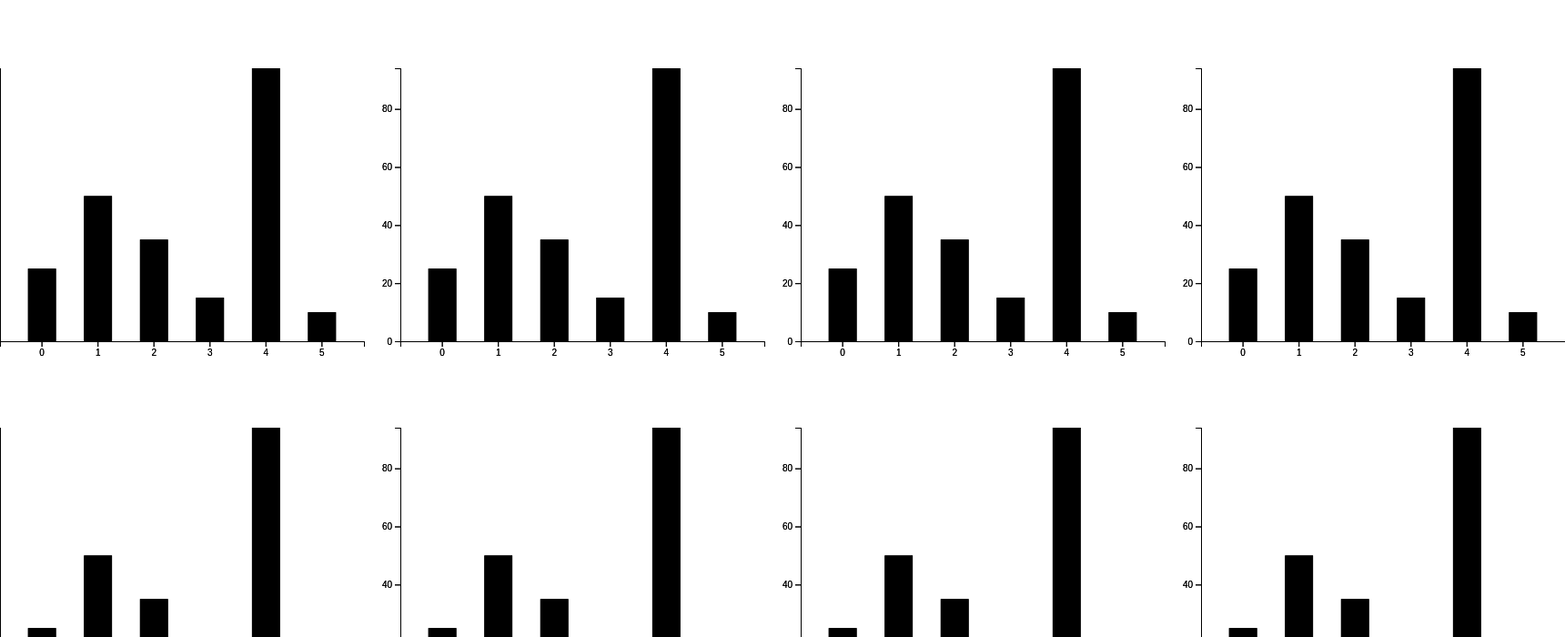
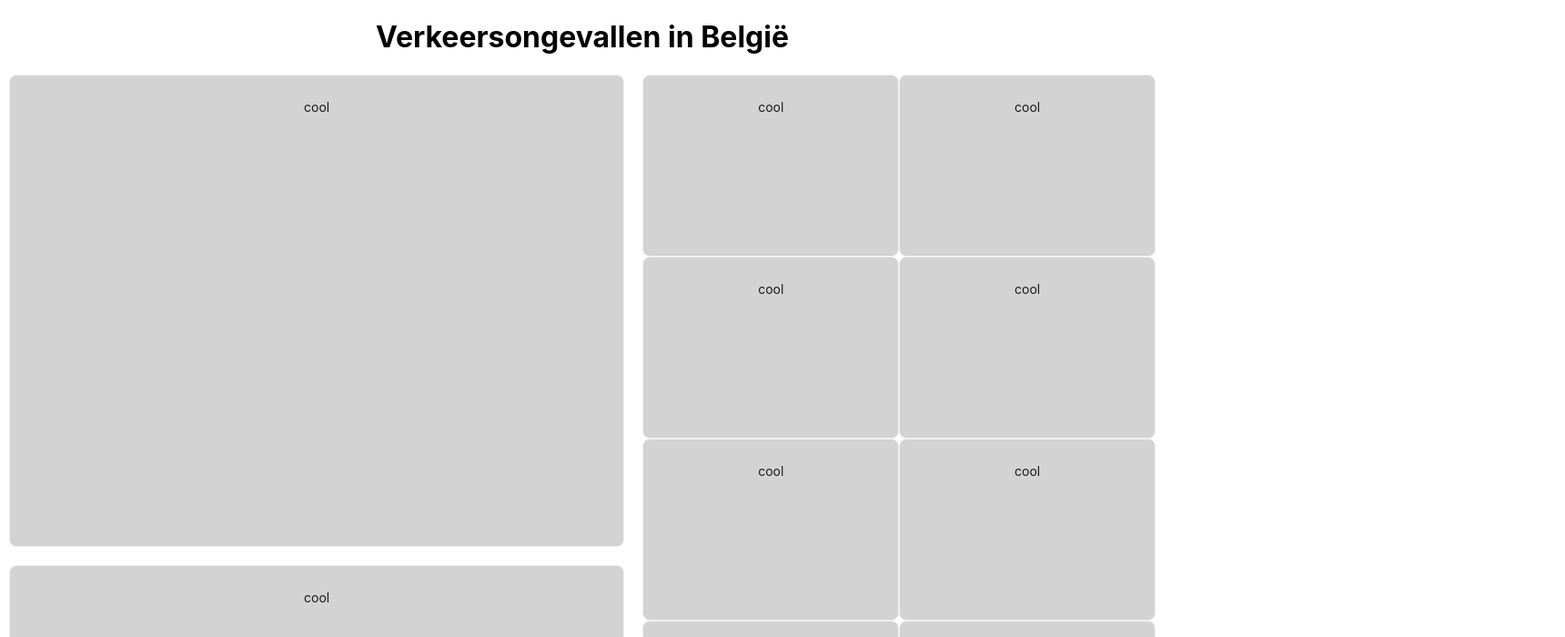
Before and after one commit to ThomSerg/InfoVis-Verkeersongevallen, a React (Create React App) app in the folder frontend/: page / in a window 1280 px wide. Shown: the top 700 px of the page at 91% size, 1720 px wide, since content can reach past the window. Built offline with nearby package versions, Linux system fonts and the light colour scheme.

Commit message:
Created template

```diff
--- a/frontend/package.json
+++ b/frontend/package.json
@@ -6,6 +6,7 @@
     "@testing-library/jest-dom": "^5.16.5",
     "@testing-library/react": "^13.4.0",
     "@testing-library/user-event": "^13.5.0",
+    "antd": "^5.4.0",
     "d3": "^7.8.4",
     "react": "^18.2.0",
     "react-dom": "^18.2.0",
--- a/frontend/src/App.js
+++ b/frontend/src/App.js
@@ -1,12 +1,14 @@
 
-import React, {useState, useRef, useEffect} from "react";
+import React, { useState, useRef, useEffect } from "react";
 import * as d3 from 'd3'
 import './App.css';
+import { Card, Layout, Space } from 'antd';
 import BarChart from './plotFunctions/barchart';
+
 
 function App() {
 
-  const [data] = useState([25, 50, 35, 15, 94, 10]);
+  /*const [data] = useState([25, 50, 35, 15, 94, 10]);
 
   const charts = [];
 
@@ -15,12 +17,95 @@ function App() {
     charts.push(<BarChart key={i} data={data} />);
   }
 
+
   return (
     <div className="App">
       <div className="row">{charts.slice(0, 4)}</div>
       <div className="row">{charts.slice(4, 8)}</div>
     </div>
+  );*/
+  const { Header, Footer, Sider, Content } = Layout;
+  const headerStyle = {
+    textAlign: 'center',
+    color: '#fff',
+    height: 64,
+    paddingInline: 50,
+    lineHeight: '64px',
+    backgroundColor: '#7dbcea',
+  };
+  const contentStyle = {
+    textAlign: 'center',
+    minHeight: 120,
+    lineHeight: '120px',
+    color: '#fff',
+    backgroundColor: '#108ee9',
+  };
+  const siderStyle = {
+    textAlign: 'center',
+    lineHeight: '120px',
+    color: '#fff',
+    backgroundColor: '#3ba0e9',
+  };
+  const footerStyle = {
+    textAlign: 'center',
+    color: '#fff',
+    backgroundColor: '#7dbcea',
+  };
+
+
+  // flex duidt de relatieve grootte aan van de elementen, de container gaat proberen de elementen even groot te maken
+  // Een hogere flex waarde tegenover de andere gaat dus meer ruimte innemen
+
+  //TODO relatieve groottes   <Card style={{ flex: 1, height: "300px", backgroundColor: "lightgray", marginLeft: "10px", marginRight: "10px" }}> cool </Card>
+  return (
+    <div className="App">
+
+      <Space
+        direction="vertical"
+        style={{
+          width: '100%',
+        }}
+        size={[0, 48]}
+      ></Space>
+
+      <h1>Verkeersongevallen in België</h1>
+      <div style={{ display: "flex", justifyContent: "space-between", marginBottom: "20px" }} >
+        <div style={{ flex: 1.2, flexDirection: "column", height: "800px", marginLeft: "10px", marginRight: "10px", display: "flex", justifyContent: "space-between" }}>
+          <Card style={{ flex: 2, height: "550px", backgroundColor: "lightgray", marginBottom: "20px" }}> cool </Card>
+          <Card style={{ flex: 1, height: "200px", backgroundColor: "lightgray" }}> cool </Card>
+        </div>
+
+        <div style={{ flex: 1, flexDirection: "column", height: "800px", marginLeft: "10px", marginRight: "10px", display: "flex", justifyContent: "space-between" }}>
+          <div style={{ flex: 1,  height: "200px" , display: "flex", justifyContent: "space-between" }}>
+            <Card style={{ flex: 1, height: "200px", backgroundColor: "lightgray"}}> cool </Card>
+            <Card style={{ flex: 1, height: "200px", backgroundColor: "lightgray" }}> cool </Card>
+          </div>
+          <div style={{ flex: 1,  height: "200px", display: "flex", justifyContent: "space-between" }}>
+            <Card style={{ flex: 1, height: "200px", backgroundColor: "lightgray"}}> cool </Card>
+            <Card style={{ flex: 1, height: "200px", backgroundColor: "lightgray" }}> cool </Card>
+          </div>
+          <div style={{ flex: 1,  height: "200px" , display: "flex", justifyContent: "space-between" }}>
+            <Card style={{ flex: 1, height: "200px", backgroundColor: "lightgray"}}> cool </Card>
+            <Card style={{ flex: 1, height: "200px", backgroundColor: "lightgray" }}> cool </Card>
+          </div>
+          <div style={{ flex: 1,  height: "200px" , display: "flex", justifyContent: "space-between" }}>
+            <Card style={{ flex: 1, height: "200px", backgroundColor: "lightgray"}}> cool </Card>
+            <Card style={{ flex: 1, height: "200px", backgroundColor: "lightgray" }}> cool </Card>
+          </div>
+        </div>
+
+      </div>
+
+
+
+
+    </div>
   );
+
+
+
+
+
 }
 
 export default App;
```
Also changed, not shown: 1 other file (tests, documents, lock files or other folders).
